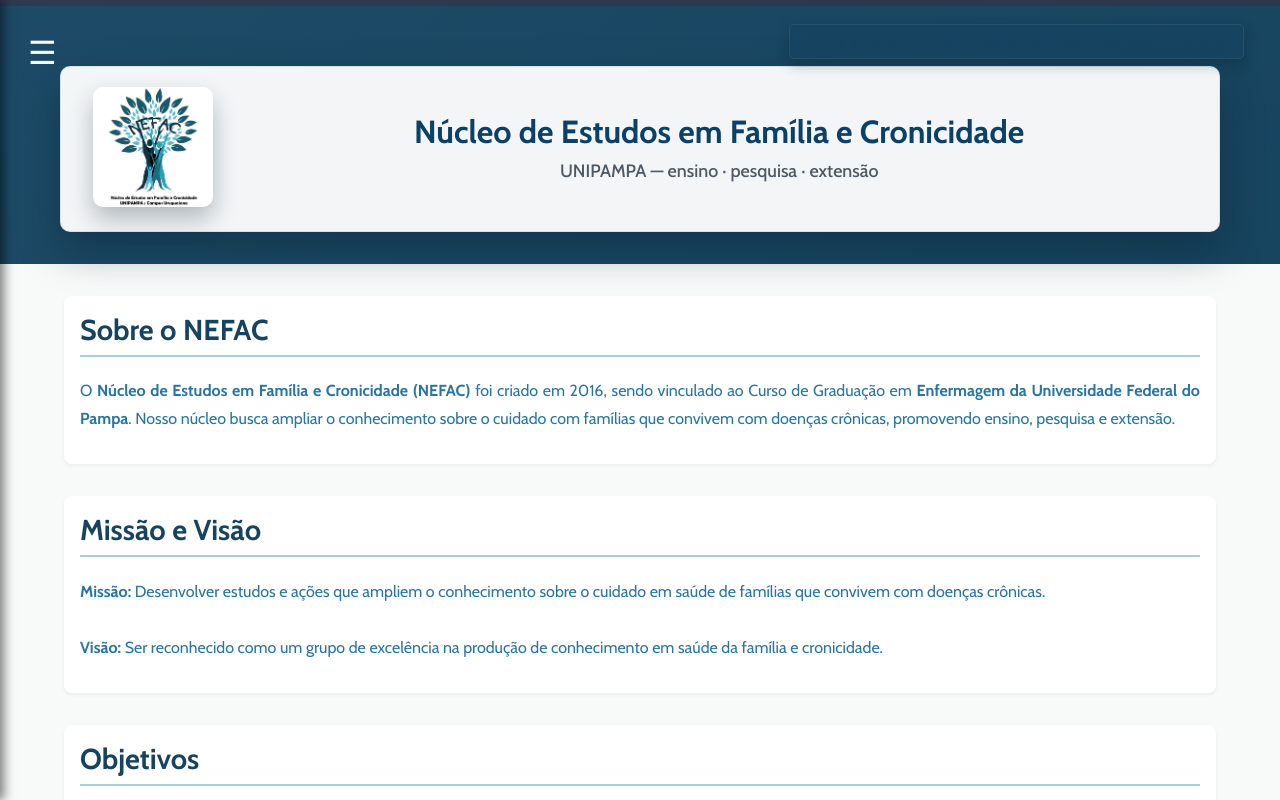
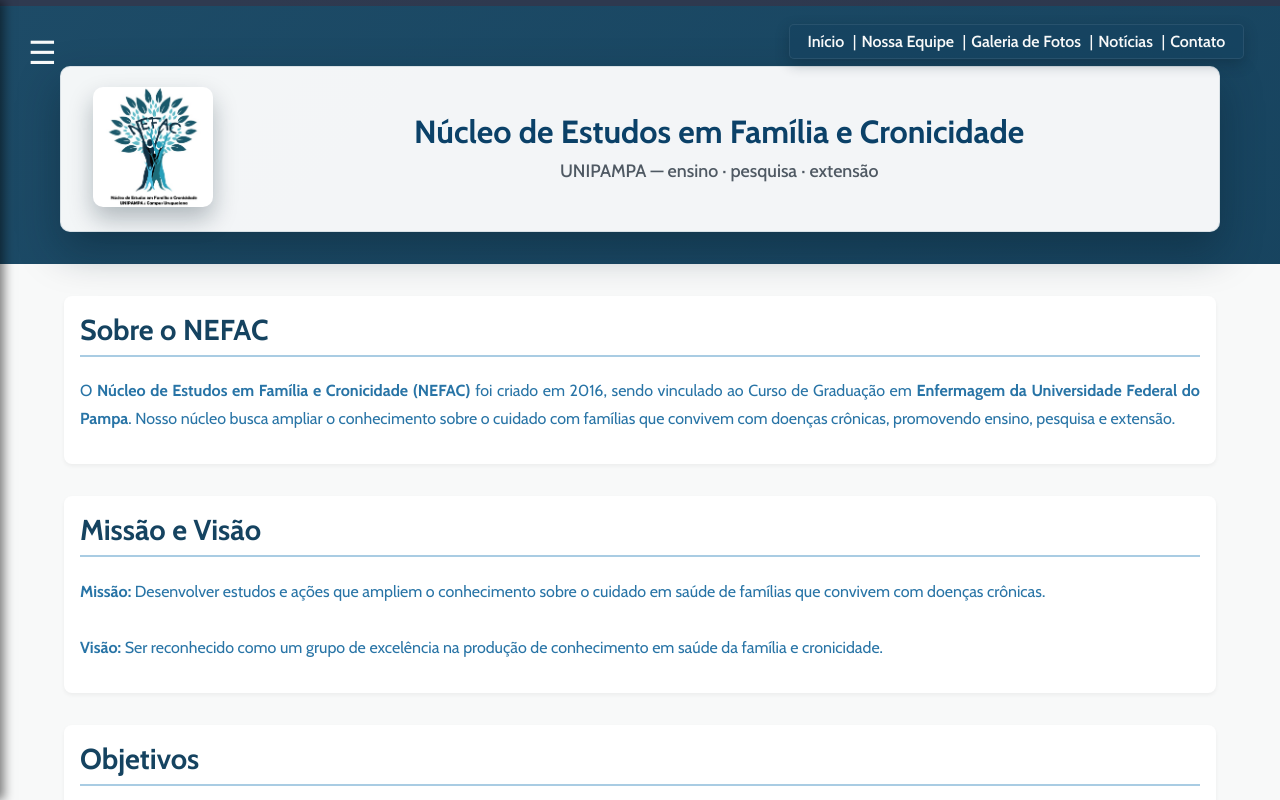
Before and after one commit to fernandojosealuno-coder/NEFAC, a React (Vite) app: page / in a window 1280 px wide. Shown: the top 800 px of the page. Built offline with nearby package versions, Linux system fonts and the light colour scheme.

Commit message:
Restore top navigation text

```diff
--- a/src/data/globalConfig.js
+++ b/src/data/globalConfig.js
@@ -2,7 +2,7 @@ export const navLinks = [
   { href: "/", label: "Início" },
   { href: "/equipe", label: "Nossa Equipe" },
   { href: "/galeria", label: "Galeria de Fotos" },
-  { href: "/noticias", label: "Notícias" }, // <-- adicionado
+  { href: "/noticias", label: "Notícias" },
   { href: "/contato", label: "Contato" },
 ];
 
--- a/src/styles/style.css
+++ b/src/styles/style.css
@@ -172,6 +172,7 @@ header {
   top: 24px;
   right: 36px;
   padding: 0.45rem 0.8rem;
+  color: #f8f9f9;
   background-color: rgba(21, 67, 96, 0.72);
   border: 1px solid rgba(255, 255, 255, 0.08);
   border-radius: 5px;
```
Also changed, not shown: src/components/Navbar.jsx (line endings or trailing spaces).
